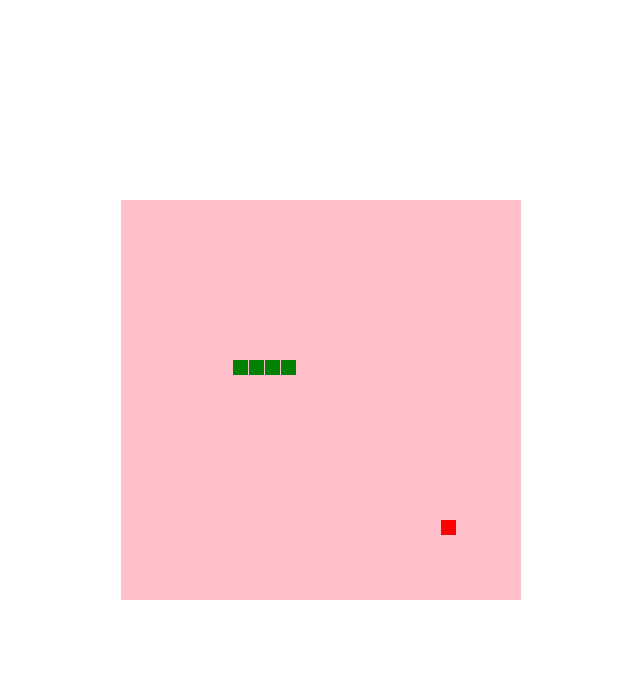
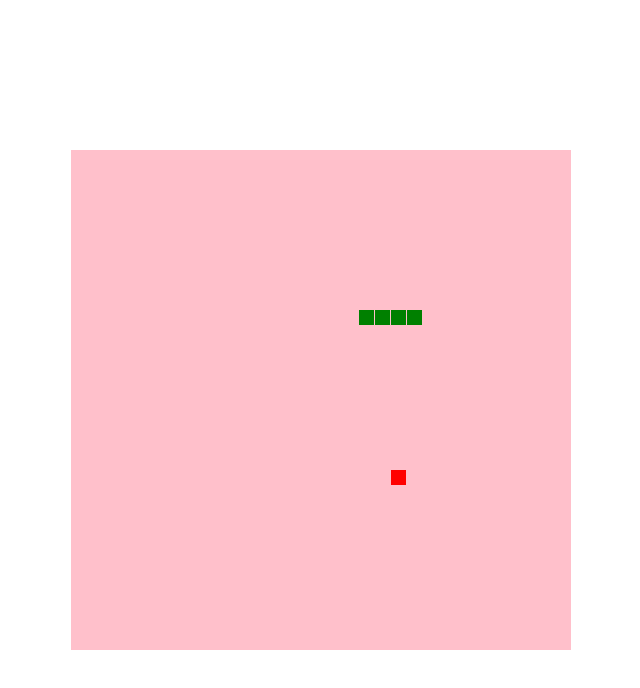
Before and after one commit to BlazingFrog7000/snake-game, a plain HTML site: page index.html in a window 1280 px wide. Shown: the whole page, without its empty margins (319-959 px from the left). Drawn offline with Linux system fonts and the light colour scheme.

Commit message:
Update index.html

```diff
--- a/index.html
+++ b/index.html
@@ -6,7 +6,7 @@
     <link rel="stylesheet" href="style.css">
   </head>
   <body>
-    <canvas width="400" height="400" id="game"></canvas>
+    <canvas width="500" height="500" id="game"></canvas>
     <script src="script.js"></script>
 
 
```
